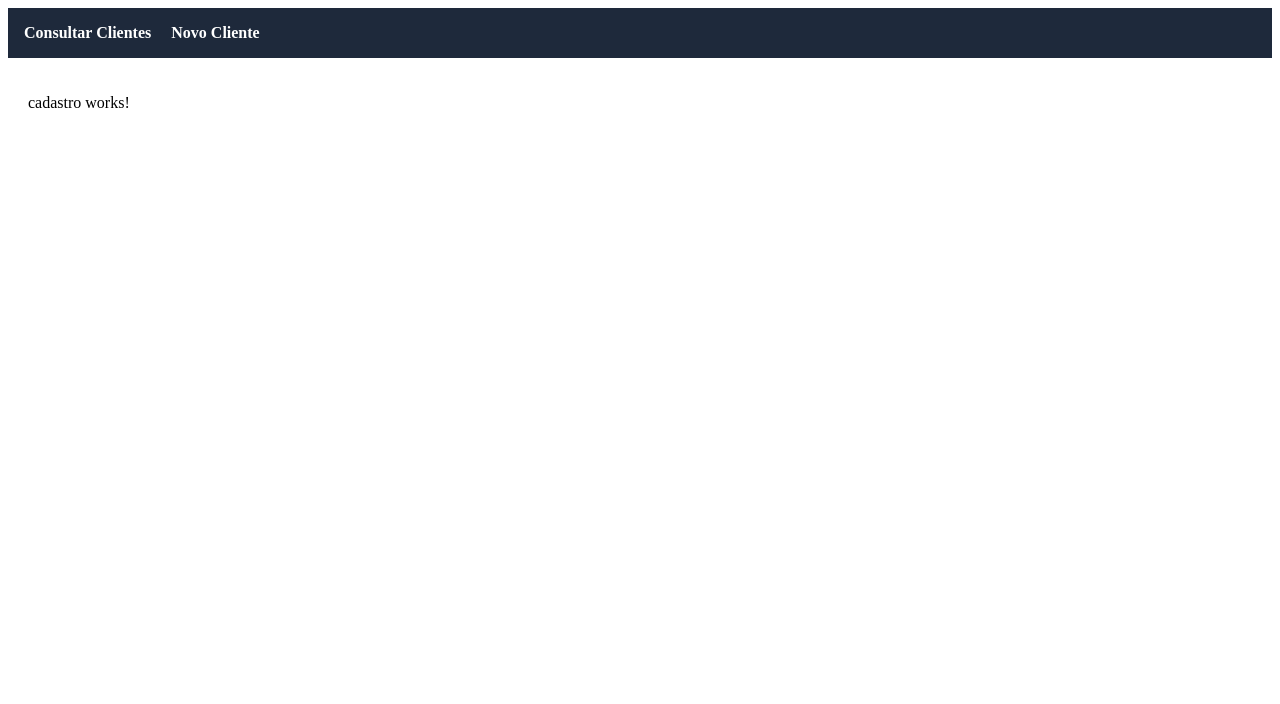
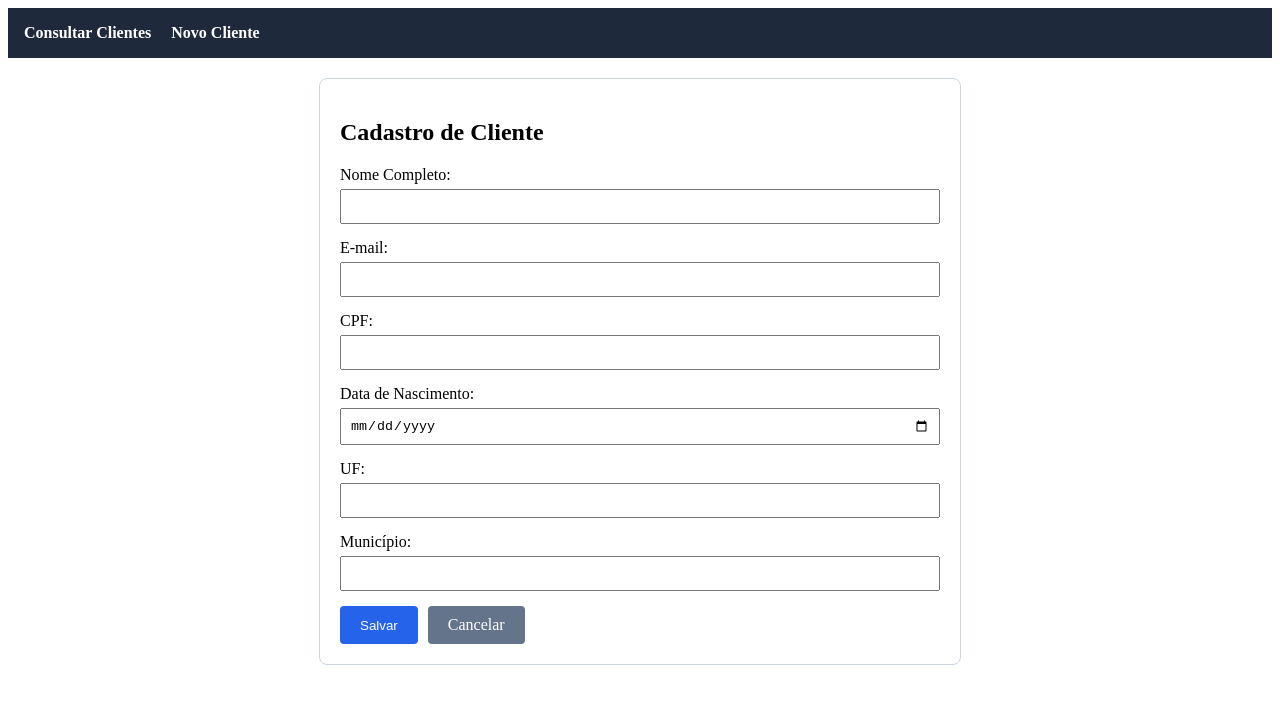
Before and after one commit to jonathasmborges-sudo/cadastro-clientes-angular, an Angular app: page /cadastro in a window 1280 px wide. Shown: the top 704 px of the page. Built offline with nearby package versions, Linux system fonts and the light colour scheme.

Commit message:
Cria a interface HTML do formulario de cadastro e edicao

```diff
--- a/src/app/paginas/cadastro/cadastro.html
+++ b/src/app/paginas/cadastro/cadastro.html
@@ -1 +1,44 @@
-<p>cadastro works!</p>
+<div style="max-width: 600px; margin: 0 auto; padding: 20px; border: 1px solid #cbd5e1; border-radius: 8px;">
+  <h2>{{ modoEdicao ? 'Editar Cliente' : 'Cadastro de Cliente' }}</h2>
+
+  <form (ngSubmit)="salvar()">
+    <div style="margin-bottom: 15px;">
+      <label style="display: block; margin-bottom: 5px;">Nome Completo:</label>
+      <input type="text" [(ngModel)]="cliente.nome" name="nome" required style="width: 100%; padding: 8px; box-sizing: border-box;" />
+    </div>
+
+    <div style="margin-bottom: 15px;">
+      <label style="display: block; margin-bottom: 5px;">E-mail:</label>
+      <input type="email" [(ngModel)]="cliente.email" name="email" required style="width: 100%; padding: 8px; box-sizing: border-box;" />
+    </div>
+
+    <div style="margin-bottom: 15px;">
+      <label style="display: block; margin-bottom: 5px;">CPF:</label>
+      <input type="text" [(ngModel)]="cliente.cpf" name="cpf" required style="width: 100%; padding: 8px; box-sizing: border-box;" />
+    </div>
+
+    <div style="margin-bottom: 15px;">
+      <label style="display: block; margin-bottom: 5px;">Data de Nascimento:</label>
+      <input type="date" [(ngModel)]="cliente.dataNascimento" name="dataNascimento" required style="width: 100%; padding: 8px; box-sizing: border-box;" />
+    </div>
+
+    <div style="margin-bottom: 15px;">
+      <label style="display: block; margin-bottom: 5px;">UF:</label>
+      <input type="text" [(ngModel)]="cliente.uf" name="uf" required style="width: 100%; padding: 8px; box-sizing: border-box;" />
+    </div>
+
+    <div style="margin-bottom: 15px;">
+      <label style="display: block; margin-bottom: 5px;">Município:</label>
+      <input type="text" [(ngModel)]="cliente.municipio" name="municipio" required style="width: 100%; padding: 8px; box-sizing: border-box;" />
+    </div>
+
+    <div style="display: flex; gap: 10px;">
+      <button type="submit" style="padding: 10px 20px; background-color: #2563eb; color: white; border: none; border-radius: 4px; cursor: pointer;">
+        {{ modoEdicao ? 'Atualizar' : 'Salvar' }}
+      </button>
+      <a routerLink="/consulta" style="padding: 10px 20px; background-color: #64748b; color: white; text-decoration: none; border-radius: 4px; display: inline-block;">
+        Cancelar
+      </a>
+    </div>
+  </form>
+</div>
```
